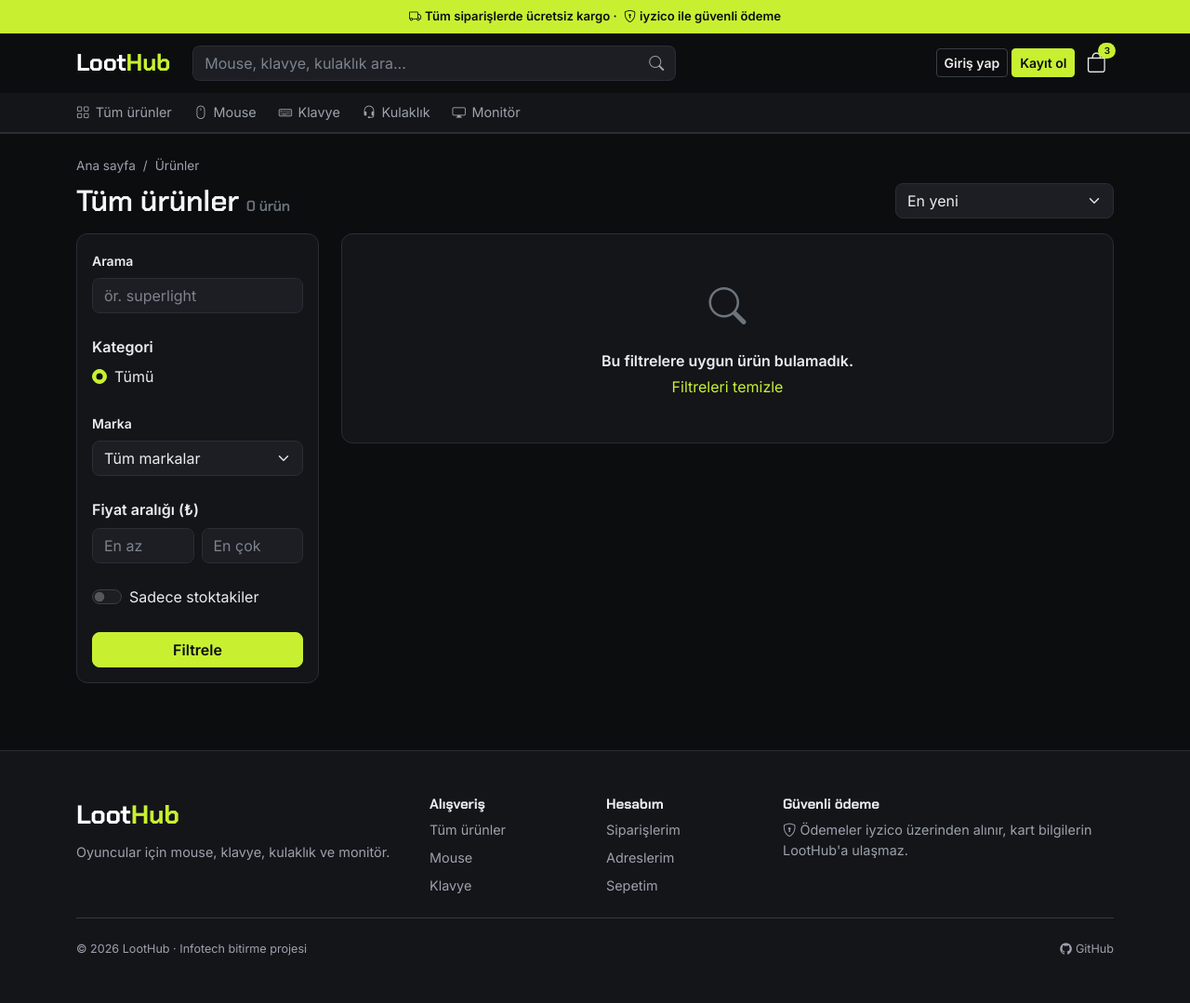
After one commit to batueren0/LootHub.Client, an ASP.NET Core app: template LootHub.Client.Mvc/Views/Shop/Index.cshtml in a window 1280 px wide. The commit adds this page. Shown: the whole page at 93% size. Run offline with ASP.NET Core 8, Linux system fonts and the light colour scheme; the template is opened without the code that fills it, so the values that code supplies are empty.

Commit message:
Add product listing with filters, sorting and pagination

```diff
--- a/LootHub.Client.Application/DependencyInjection.cs
+++ b/LootHub.Client.Application/DependencyInjection.cs
@@ -23,6 +23,7 @@ public static class DependencyInjection
         services.AddScoped<IAuthService, AuthService>();
         services.AddScoped<ICategoryService, CategoryService>();
         services.AddScoped<IProductService, ProductService>();
+        services.AddScoped<IBrandService, BrandService>();
 
         return services;
     }
--- /dev/null
+++ b/LootHub.Client.Mvc/Views/Shop/Index.cshtml
@@ -0,0 +1,185 @@
+@model ShopIndexViewModel
+@using System.Globalization
+@{
+    var q = Model.Query;
+    var selectedCategory = Model.Categories.FirstOrDefault(c => c.Id == q.CategoryId);
+    var selectedBrand = Model.Brands.FirstOrDefault(b => b.Id == q.BrandId);
+    var title = selectedCategory?.Name ?? "Tüm ürünler";
+    ViewData["Title"] = title;
+
+    var hasFilters = !string.IsNullOrWhiteSpace(q.Search) || q.CategoryId.HasValue || q.BrandId.HasValue
+                     || q.MinPrice.HasValue || q.MaxPrice.HasValue || q.InStockOnly;
+
+    var page = Model.Products.Page < 1 ? 1 : Model.Products.Page;
+    var totalPages = Model.Products.PageSize > 0 ? Model.Products.TotalPages : 0;
+    var firstPage = Math.Max(1, page - 2);
+    var lastPage = Math.Min(totalPages, page + 2);
+}
+
+<div class="container py-4">
+    <nav aria-label="breadcrumb">
+        <ol class="breadcrumb mb-2">
+            <li class="breadcrumb-item"><a asp-controller="Home" asp-action="Index">Ana sayfa</a></li>
+            <li class="breadcrumb-item active" aria-current="page">Ürünler</li>
+        </ol>
+    </nav>
+
+    <div class="d-flex flex-wrap justify-content-between align-items-end gap-3 mb-3">
+        <h1 class="h2 mb-0">@title <span class="text-secondary fs-6 fw-normal">@Model.Products.TotalCount ürün</span></h1>
+        <div class="d-flex gap-2">
+            <button type="button" class="btn btn-outline-light d-lg-none" data-bs-toggle="collapse" data-bs-target="#filters" aria-expanded="false" aria-controls="filters"><i class="bi bi-sliders me-1"></i>Filtreler</button>
+            @* form="filters": select formun dışında ama onunla birlikte gönderilir *@
+            <select class="form-select" name="sort" form="filters" aria-label="Sırala" onchange="this.form.requestSubmit()">
+                <option value="Newest" selected="@(q.Sort == ProductSort.Newest)">En yeni</option>
+                <option value="PriceAsc" selected="@(q.Sort == ProductSort.PriceAsc)">Fiyat: düşükten yükseğe</option>
+                <option value="PriceDesc" selected="@(q.Sort == ProductSort.PriceDesc)">Fiyat: yüksekten düşüğe</option>
+                <option value="NameAsc" selected="@(q.Sort == ProductSort.NameAsc)">İsim: A–Z</option>
+            </select>
+        </div>
+    </div>
+
+    @if (hasFilters)
+    {
+        @* Her etiket, o filtre kaldırılmış haliyle aynı sayfaya link *@
+        <div class="d-flex flex-wrap gap-2 mb-4">
+            @if (!string.IsNullOrWhiteSpace(q.Search))
+            {
+                <a class="lh-chip" asp-action="Index" asp-all-route-data="@((q with { Search = null, Page = 1 }).ToRouteValues())">"@q.Search" <i class="bi bi-x"></i></a>
+            }
+            @if (selectedCategory is not null)
+            {
+                <a class="lh-chip" asp-action="Index" asp-all-route-data="@((q with { CategoryId = null, Page = 1 }).ToRouteValues())">@selectedCategory.Name <i class="bi bi-x"></i></a>
+            }
+            @if (selectedBrand is not null)
+            {
+                <a class="lh-chip" asp-action="Index" asp-all-route-data="@((q with { BrandId = null, Page = 1 }).ToRouteValues())"><span lang="en">@selectedBrand.Name</span> <i class="bi bi-x"></i></a>
+            }
+            @if (q.MinPrice.HasValue || q.MaxPrice.HasValue)
+            {
+                <a class="lh-chip" asp-action="Index" asp-all-route-data="@((q with { MinPrice = null, MaxPrice = null, Page = 1 }).ToRouteValues())">
+                    @(q.MinPrice.HasValue ? ProductDisplay.Price(q.MinPrice.Value) : "0 ₺") – @(q.MaxPrice.HasValue ? ProductDisplay.Price(q.MaxPrice.Value) : "…")
+                    <i class="bi bi-x"></i>
+                </a>
+            }
+            @if (q.InStockOnly)
+            {
+                <a class="lh-chip" asp-action="Index" asp-all-route-data="@((q with { InStockOnly = false, Page = 1 }).ToRouteValues())">Sadece stoktakiler <i class="bi bi-x"></i></a>
+            }
+            <a class="small text-secondary align-self-center ms-1" asp-action="Index">Tümünü temizle</a>
+        </div>
+    }
+
+    <div class="row g-4">
+        <aside class="col-lg-3">
+            <form id="filters" class="collapse d-lg-block lh-surface p-3" method="get" asp-action="Index">
+                <div class="d-grid gap-4">
+                    <div>
+                        <label class="form-label small fw-semibold" for="f-search">Arama</label>
+                        <input id="f-search" name="search" value="@q.Search" class="form-control" placeholder="ör. superlight">
+                    </div>
+
+                    <fieldset>
+                        <legend class="small fw-semibold mb-2 fs-6">Kategori</legend>
+                        <div class="form-check">
+                            <input class="form-check-input" type="radio" name="categoryId" id="c-all" value="" checked="@(!q.CategoryId.HasValue)">
+                            <label class="form-check-label" for="c-all">Tümü</label>
+                        </div>
+                        @foreach (var category in Model.Categories)
+                        {
+                            <div class="form-check">
+                                <input class="form-check-input" type="radio" name="categoryId" id="c-@category.Id" value="@category.Id" checked="@(q.CategoryId == category.Id)">
+                                <label class="form-check-label" for="c-@category.Id">@category.Name</label>
+                            </div>
+                        }
+                    </fieldset>
+
+                    <div>
+                        <label class="form-label small fw-semibold" for="f-brand">Marka</label>
+                        <select id="f-brand" name="brandId" class="form-select">
+                            <option value="">Tüm markalar</option>
+                            @foreach (var brand in Model.Brands)
+                            {
+                                <option value="@brand.Id" selected="@(q.BrandId == brand.Id)">@brand.Name</option>
+                            }
+                        </select>
+                    </div>
+
+                    <fieldset>
+                        <legend class="small fw-semibold mb-2 fs-6">Fiyat aralığı (₺)</legend>
+                        <div class="d-flex gap-2">
+                            @* type="number" noktalı ondalık bekler: değerler InvariantCulture ile yazılır *@
+                            <input name="minPrice" type="number" min="0" step="0.01" class="form-control" placeholder="En az" aria-label="En düşük fiyat" value="@q.MinPrice?.ToString(CultureInfo.InvariantCulture)">
+                            <input name="maxPrice" type="number" min="0" step="0.01" class="form-control" placeholder="En çok" aria-label="En yüksek fiyat" value="@q.MaxPrice?.ToString(CultureInfo.InvariantCulture)">
+                        </div>
+                    </fieldset>
+
+                    <div class="form-check form-switch">
+                        <input class="form-check-input" type="checkbox" role="switch" id="f-stock" name="inStockOnly" value="true" checked="@q.InStockOnly">
+                        <label class="form-check-label" for="f-stock">Sadece stoktakiler</label>
+                    </div>
+
+                    <button type="submit" class="btn btn-primary">Filtrele</button>
+                </div>
+            </form>
+        </aside>
+
+        <section class="col-lg-9" aria-label="Ürünler">
+            @if (Model.Products.Items.Count == 0)
+            {
+                <div class="lh-surface p-5 text-center">
+                    <i class="bi bi-search fs-1 text-secondary"></i>
+                    <p class="mt-3 mb-1 fw-semibold">Bu filtrelere uygun ürün bulamadık.</p>
+                    <a class="text-accent" asp-action="Index">Filtreleri temizle</a>
+                </div>
+            }
+            else
+            {
+                <div class="row row-cols-2 row-cols-md-3 g-3">
+                    @foreach (var product in Model.Products.Items)
+                    {
+                        <div class="col">
+                            <partial name="_ProductCard" model="product" />
+                        </div>
+                    }
+                </div>
+
+                @if (totalPages > 1)
+                {
+                    <nav class="mt-4 d-flex justify-content-center" aria-label="Sayfalama">
+                        <ul class="pagination mb-0">
+                            @if (page > 1)
+                            {
+                                <li class="page-item"><a class="page-link" aria-label="Önceki" asp-action="Index" asp-all-route-data="@((q with { Page = page - 1 }).ToRouteValues())"><i class="bi bi-chevron-left"></i></a></li>
+                            }
+                            else
+                            {
+                                <li class="page-item disabled"><span class="page-link"><i class="bi bi-chevron-left"></i></span></li>
+                            }
+
+                            @for (var i = firstPage; i <= lastPage; i++)
+                            {
+                                if (i == page)
+                                {
+                                    <li class="page-item active" aria-current="page"><span class="page-link">@i</span></li>
+                                }
+                                else
+                                {
+                                    <li class="page-item"><a class="page-link" asp-action="Index" asp-all-route-data="@((q with { Page = i }).ToRouteValues())">@i</a></li>
+                                }
+                            }
+
+                            @if (page < totalPages)
+                            {
+                                <li class="page-item"><a class="page-link" aria-label="Sonraki" asp-action="Index" asp-all-route-data="@((q with { Page = page + 1 }).ToRouteValues())"><i class="bi bi-chevron-right"></i></a></li>
+                            }
+                            else
+                            {
+                                <li class="page-item disabled"><span class="page-link"><i class="bi bi-chevron-right"></i></span></li>
+                            }
+                        </ul>
+                    </nav>
+                }
+            }
+        </section>
+    </div>
+</div>
--- a/LootHub.Client.Mvc/Views/_ViewImports.cshtml
+++ b/LootHub.Client.Mvc/Views/_ViewImports.cshtml
@@ -2,3 +2,5 @@
 @using LootHub.Client.Mvc.Models
 @addTagHelper *, Microsoft.AspNetCore.Mvc.TagHelpers
 @using LootHub.Client.Application.DTOs.Catalog
+@using LootHub.Client.Mvc.Helpers
+@using LootHub.Client.Application.DTOs.Brand
```
Also changed, not shown: LootHub.Client.Application/DTOs/Brand/BrandResponse.cs (added, +7 -0 lines), LootHub.Client.Application/Services/Features/BrandService.cs (added, +16 -0 lines), LootHub.Client.Application/Services/Interfaces/IBrandService.cs (added, +9 -0 lines), LootHub.Client.Mvc/Controllers/ShopController.cs (added, +32 -0 lines), LootHub.Client.Mvc/Helpers/ProductDisplay.cs (added, +34 -0 lines), LootHub.Client.Mvc/Helpers/ProductQueryRoutes.cs (added, +31 -0 lines), LootHub.Client.Mvc/Models/ShopIndexViewModel.cs (added, +13 -0 lines), LootHub.Client.Mvc/Views/Home/Index.cshtml (+10 -11 lines), LootHub.Client.Mvc/Views/Shared/_ProductCard.cshtml (added, +19 -0 lines).
